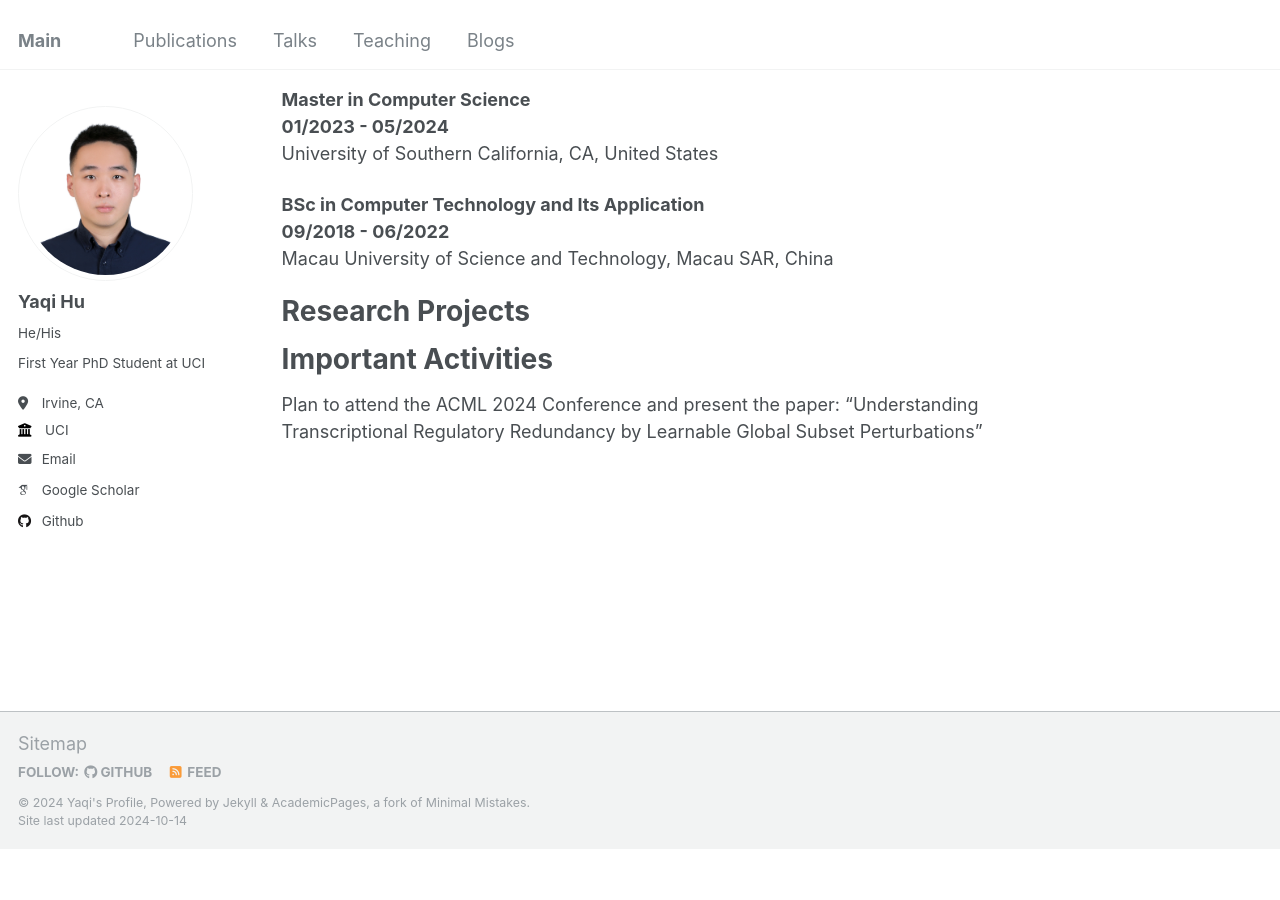
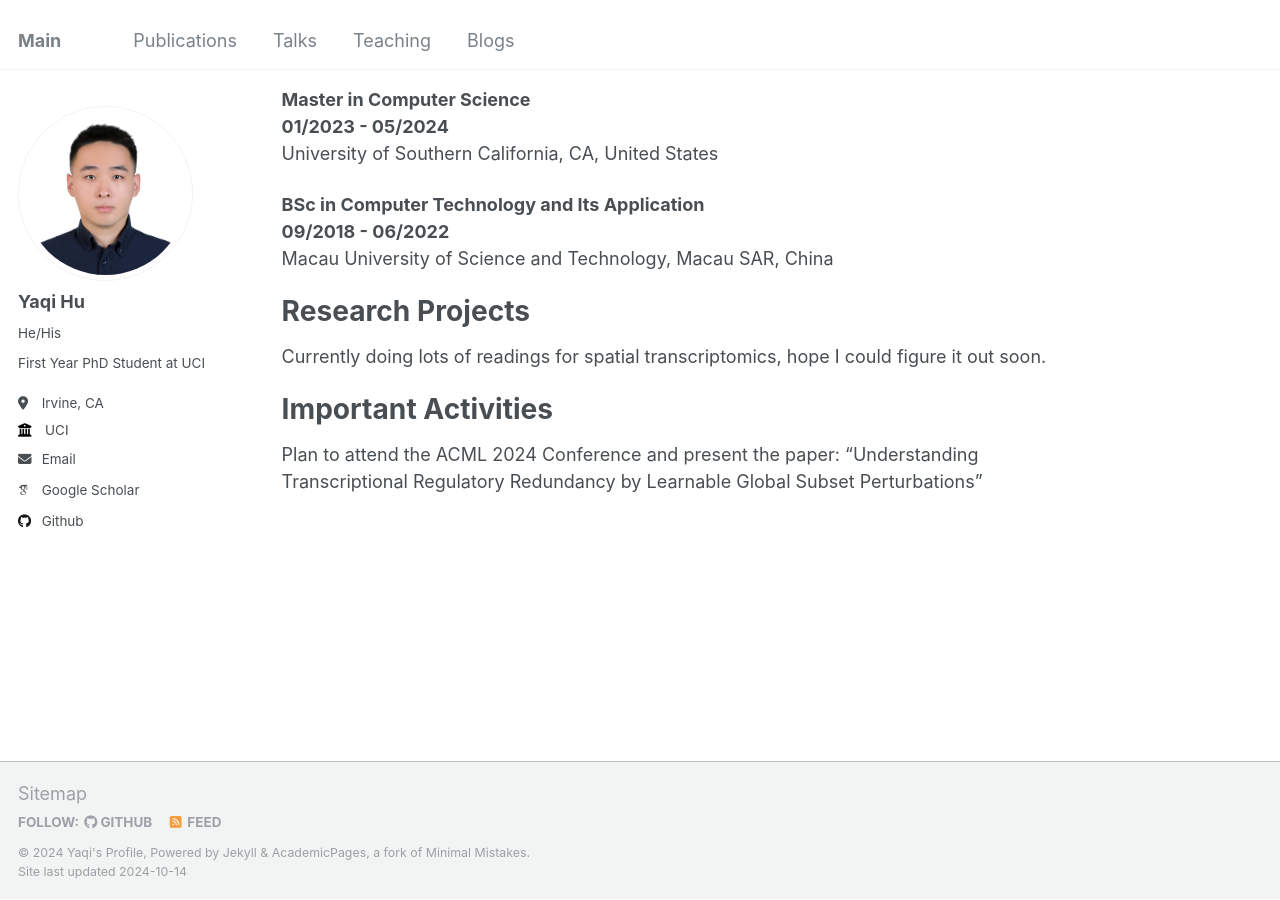
Before and after one commit to YaqiHu23/YaqiHu23.github.io, a Jekyll site: the page built from _pages/about.md, in a window 1280 px wide and 900 px high, scrolled down 531 px. Built offline with Jekyll 4.4.1, drawn with Linux system fonts in a browser that asks for light colours; some web fonts are replaced; before the commit the page ends 1380 px from its top, so only the background shows below that.

Commit message:
version_v0.2

```diff
--- a/_pages/about.md
+++ b/_pages/about.md
@@ -26,7 +26,7 @@ Macau University of Science and Technology, Macau SAR, China
 
 Research Projects
 ======
-
+Currently doing lots of readings for spatial transcriptomics, hope I could figure it out soon.
 
 Important Activities
 ======
```
